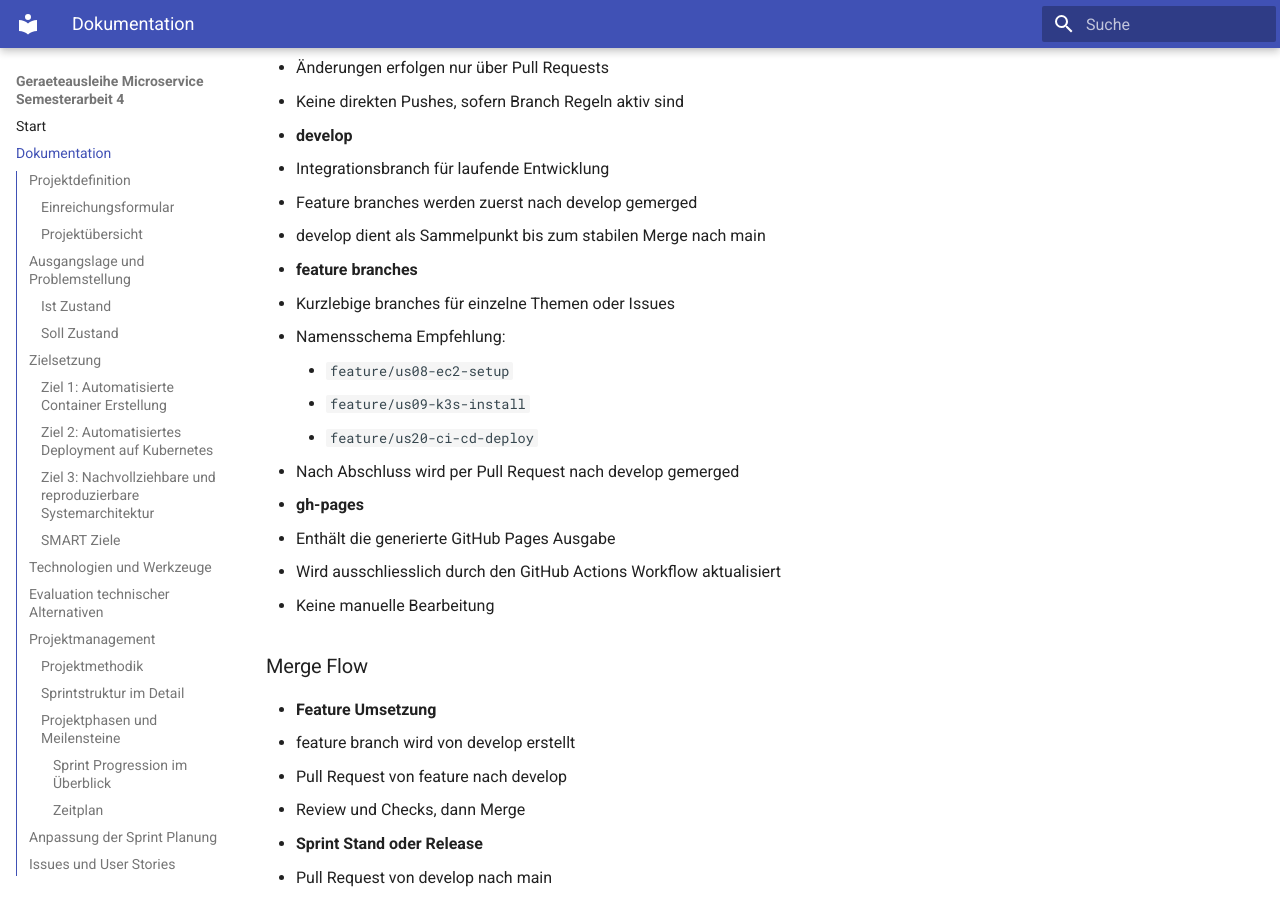
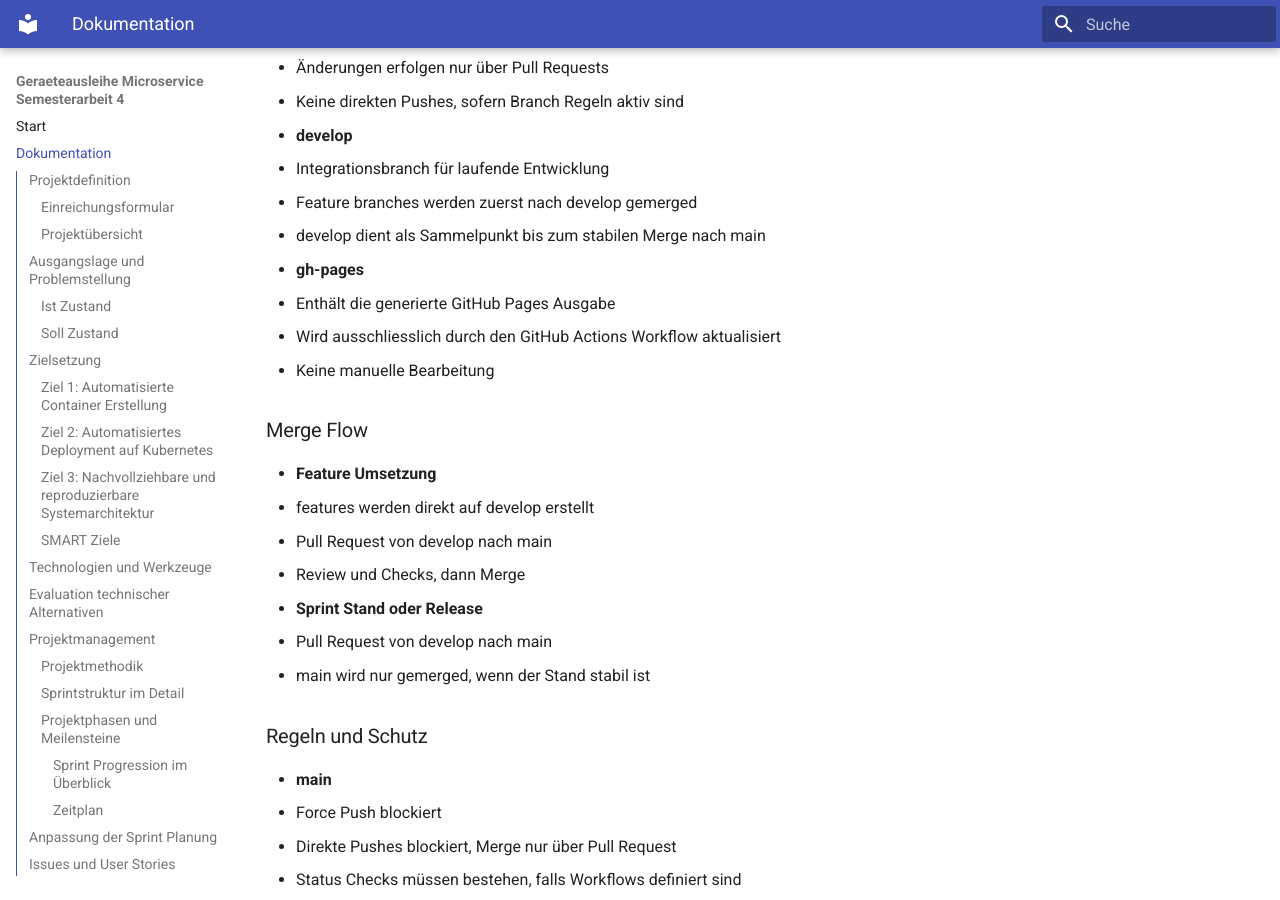
Before and after one commit to Cancani/geraeteausleihe-sem4, an MkDocs documentation site: the page built from docs/dokumentation.md, in a window 1280 px wide and 900 px high, scrolled down 48013 px. Built offline with MkDocs 1.6.1 and Material for MkDocs 9.7.7, drawn with Linux system fonts in a browser that asks for light colours; some of the changed text lies outside the part shown.

```diff
--- a/docs/dokumentation.md
+++ b/docs/dokumentation.md
@@ -1326,14 +1326,6 @@
   - Feature branches werden zuerst nach develop gemerged
   - develop dient als Sammelpunkt bis zum stabilen Merge nach main
 
-- **feature branches**
-  - Kurzlebige branches für einzelne Themen oder Issues
-  - Namensschema Empfehlung:
-    - `feature/us08-ec2-setup`
-    - `feature/us09-k3s-install`
-    - `feature/us20-ci-cd-deploy`
-  - Nach Abschluss wird per Pull Request nach develop gemerged
-
 - **gh-pages**
   - Enthält die generierte GitHub Pages Ausgabe
   - Wird ausschliesslich durch den GitHub Actions Workflow aktualisiert
@@ -1344,8 +1336,8 @@
 ### Merge Flow
 
 - **Feature Umsetzung**
-  - feature branch wird von develop erstellt
-  - Pull Request von feature nach develop
+  - features werden direkt auf develop erstellt
+  - Pull Request von develop nach main
   - Review und Checks, dann Merge
 
 - **Sprint Stand oder Release**
```
Also changed, not shown: other parts of docs/dokumentation.md (+1 -2 lines).
